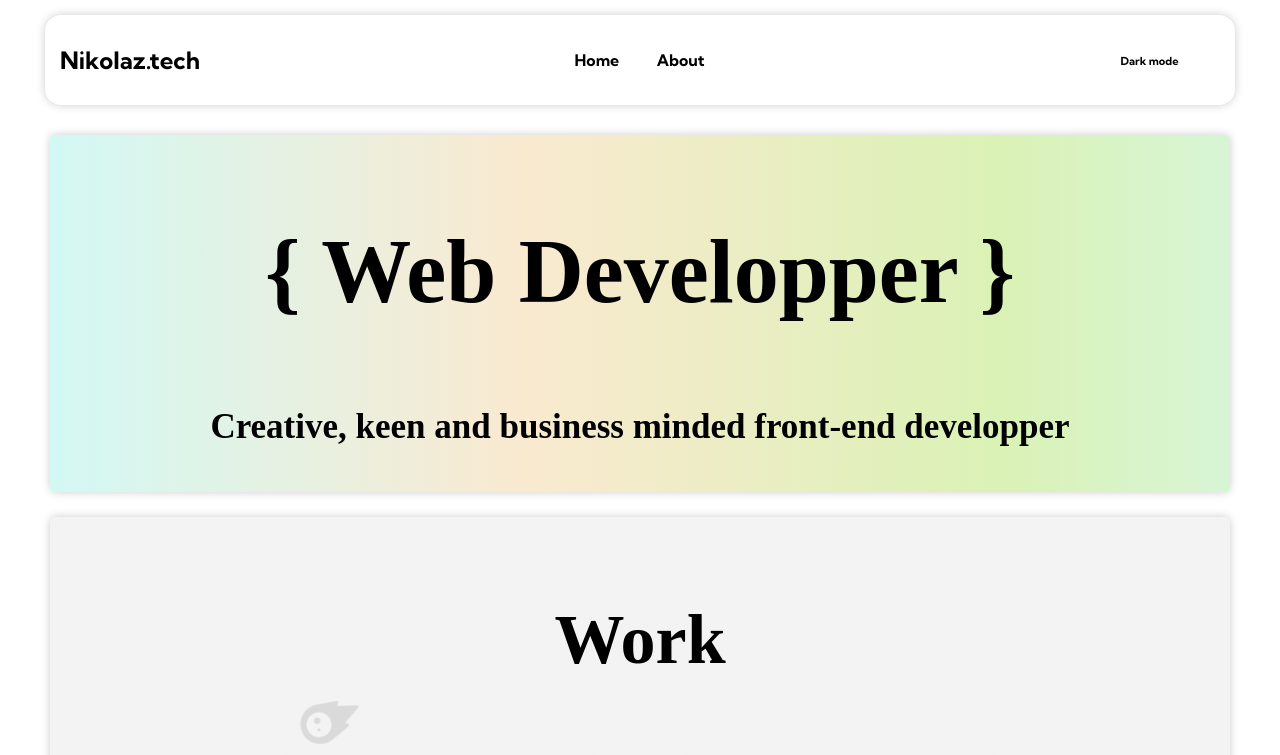
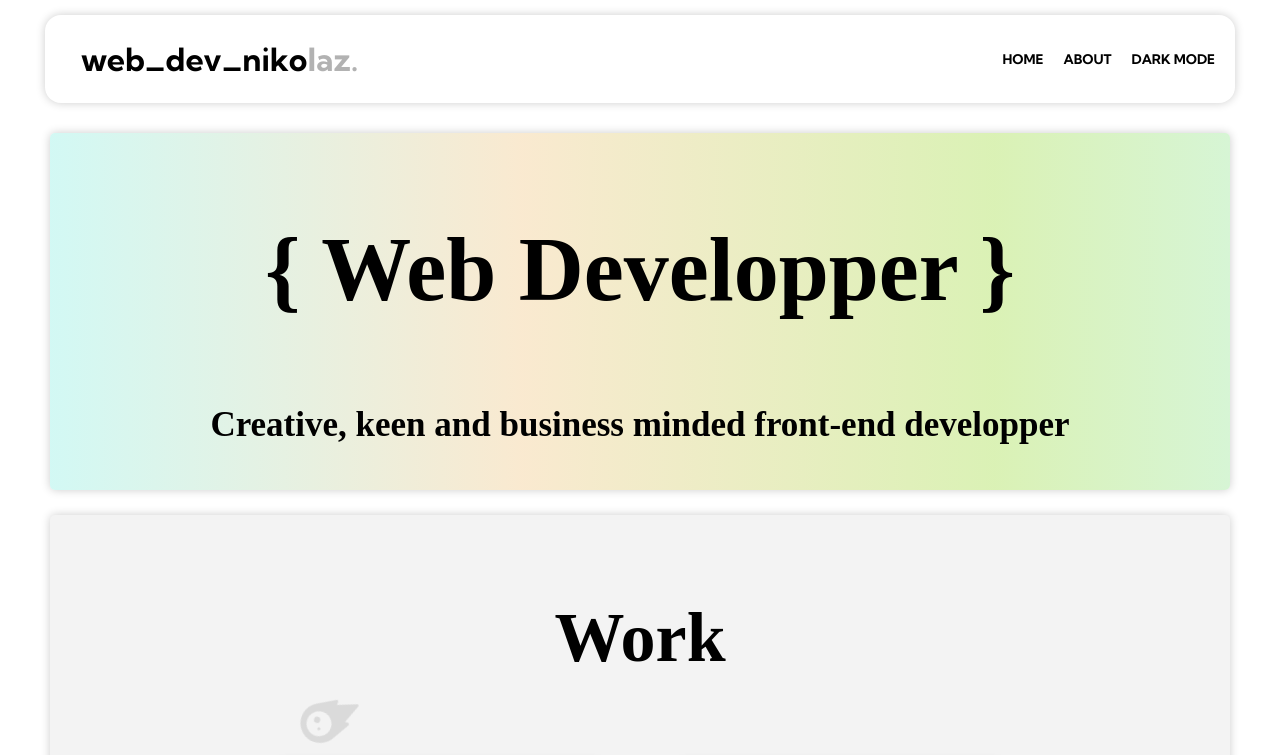
Before and after one commit to nikolaz90/portfolio, a React (Create React App) app: page / in a window 1280 px wide. Shown: the top 755 px of the page. Built offline with nearby package versions, Linux system fonts and the light colour scheme; no server answers; a web font is replaced by a local one.

Commit message:
revamped the navbar with a drop down on smaller screens. next step is to introduce a new color palette

```diff
--- a/src/components/Navbar.js
+++ b/src/components/Navbar.js
@@ -11,15 +11,58 @@ function Navbar() {
     setIsActive(pageNum);
   }
 
+  const overlay = document.getElementById('overlay')
+
+  const handleCheck = ()=>{
+      overlay.classList.toggle('overlay-activated')
+  }
+
+  const navRemoveMenu = ()=>{
+      document.getElementById('hamburger-checkbox').checked = !document.getElementById('hamburger-checkbox').checked
+  }
+
+  const handleClickLink = () => {
+    handleCheck()
+    navRemoveMenu()
+  }
+
   return (
-    <nav className='nav-content'>
-        <h1><Link className='nav-logo' to='/'>Nikolaz.tech</Link></h1>
-        <ul className='nav-links-container'>
-          <li> <Link className={`nav-link ${isActive === 0 && 'active-nav'}`} to='/' onClick={()=>handleActivePage(0)}>Home</Link> </li>
-          <li> <Link className={`nav-link ${isActive === 1 && 'active-nav'}`} to='/about' onClick={()=>handleActivePage(1)}>About</Link></li>
+    <>
+      <nav className='navbar flex-row'>
+        <div className='title-container flex-row'>
+          <Link to='/' className='nav-title-link'><h1 className='nav-title'>web_dev_niko<span className='nav-title-grey'>laz.</span></h1></Link>
+            <input id='hamburger-checkbox' type='checkbox'/>
+            <label className='hamburger' onClick={handleClickLink} forHtml='hamburger-checkbox'>
+              <div className='hamburger-line'></div>
+            </label>
+        </div>
+        <ul class='nav-link-container flex-row'>
+          <Link to='/'><li id="nav-link" className='nav-link'>Home</li></Link>
+          <Link to='/about'><li id="nav-link" className='nav-link'>About</li></Link>
+          <span onClick={setDarkTheme}>{isDark ? <li className='nav-link'>Dark mode</li>:<li className='nav-link'>Light mode</li>}</span>
         </ul>
-        <span className='theme-btn' onClick={setDarkTheme}>{isDark ? <small>Dark mode</small>:<small>Light mode</small>}</span>
-    </nav>
+      </nav>
+      <div id="overlay" className='overlay-menu'>
+        <ul class='nav-link-container-overlay'>
+          <Link to='/' onClick={handleClickLink}><li class='nav-link'>Home</li></Link>
+          <Link to='/about' onClick={handleClickLink}><li class='nav-link'>About</li></Link>
+          <span onClick={setDarkTheme}>{isDark ? <li className='nav-link'>Dark mode</li>:<li className='nav-link'>Light mode</li>}</span>
+        </ul>
+      </div>
+    </>
+
+
+
+
+    // <nav className='nav-content'>
+    //     <h1><Link className='nav-logo' to='/'>Nikolaz.tech</Link></h1>
+    //     <ul className='nav-links-container'>
+    //       <li> <Link className={`nav-link ${isActive === 0 && 'active-nav'}`} to='/' onClick={()=>handleActivePage(0)}>Home</Link> </li>
+    //       <li> <Link className={`nav-link ${isActive === 1 && 'active-nav'}`} to='/about' onClick={()=>handleActivePage(1)}>About</Link></li>
+    //     </ul>
+    //     <span className='theme-btn' onClick={setDarkTheme}>{isDark ? <small>Dark mode</small>:<small>Light mode</small>}</span>
+    // </nav>
+
   )
 }
 
--- /dev/null
+++ b/src/hamburger.css
@@ -0,0 +1,59 @@
+#hamburger-checkbox{
+    display: none;
+}
+
+.hamburger{
+    display: none;
+    flex-direction: column;
+    align-items: center;
+    justify-content: center;
+    height: 100%;
+    width: 15px;
+    cursor: pointer;
+}
+
+.hamburger-line,
+.hamburger-line::before,
+.hamburger-line::after{
+    padding: 0px;
+    display:block;
+    height: 0.2rem;
+    width: 40px;
+    background: var(--primary-color);;
+    position: absolute;
+    border-radius: 3px;
+    transition: transform 0.5s cubic-bezier(0.1, 1, 0.5, 1);
+}
+
+.hamburger-line::before{
+    content: "";
+    margin-top: -10px;
+}
+.hamburger-line::after{
+    content: "";
+    margin-top: 10px;
+}
+
+#hamburger-checkbox:checked + .hamburger .hamburger-line::before{
+    margin-top: 0px;
+    transform: rotate(180deg);
+    background-color: rgb(178, 178, 178);
+
+}
+
+#hamburger-checkbox:checked + .hamburger .hamburger-line{
+    background-color: rgba(0,0,0,0);
+}
+
+#hamburger-checkbox:checked + .hamburger .hamburger-line::after{
+    margin-top:0px;
+    transform: rotate(-90deg);
+    background-color: rgb(139, 139, 139);
+}
+
+
+@media (max-width: 1000px) {
+    .hamburger{
+        display: flex;
+    }
+}
--- a/src/index.css
+++ b/src/index.css
@@ -1,4 +1,7 @@
 @import url('https://fonts.googleapis.com/css2?family=Bebas+Neue&family=Bungee&family=Chakra+Petch:wght@300&family=Kumbh+Sans:wght@700&family=Noto+Sans+Mono&family=Zen+Loop&display=swap');
+@import url('hamburger.css');
+@import url('overlay.css');
+
 *{
     padding: 5px;
 }
@@ -66,7 +69,79 @@ button{
 
 
 /*NAV*/
-.nav-content{
+.flex-col{
+    display: flex;
+    flex-direction: column;
+}
+
+.flex-row{
+    display: flex;
+    flex-direction: row;
+}
+
+.navbar{
+    position: sticky;
+    max-width: 1200px;
+    margin: auto;
+    border-radius: 1rem;
+    box-shadow: 0px 0px 10px rgba(0, 0, 0, 0.2);
+    justify-content: space-between;
+}
+.nav-link-container{
+    flex-wrap: wrap;
+    justify-content: flex-end;
+    width: 100%;
+}
+
+.nav-title{
+    font-size:xx-large;
+    font-weight: 100;
+    margin: 0px 0px 0px 5px;
+    width: 100%;
+    color: var(--primary-color);
+}
+.nav-title-grey{
+    color: rgb(178, 178, 178);
+    right: 0px;
+    margin-left: -0.3rem;
+}
+.nav-link{
+    text-transform: uppercase;
+    font-size:smaller;
+    transition: all 0.3s ease-in-out;
+    overflow: hidden;
+    color: var(--primary-color);
+}
+.nav-link:hover{
+    cursor: pointer;
+    color: rgb(178, 178, 178);
+}
+
+.title-container{
+    justify-content: space-between;
+    align-items: center;
+    width: 100%;
+    padding: 0 1rem;
+}
+
+@media (max-width: 1000px) {
+    .nav-title{
+        font-size: 1.5rem;
+    }
+    .mob-nav{
+        display: flex;
+    }
+    .nav-link-container{
+        flex-direction: column;
+        align-items: center;
+        display: none;
+    }
+    .nav-title-grey{
+        display: none;
+    }
+}
+
+/* .nav-content{
     display: flex;
     flex-direction: row;
     flex-wrap: wrap;
@@ -95,7 +170,7 @@ button{
 }
 .nav-link:hover{
     border-bottom: 2px var(--primary-color) solid;
-}
+} */
 
 .active-nav{
     font-size: small;
--- /dev/null
+++ b/src/overlay.css
@@ -0,0 +1,13 @@
+.overlay-menu{
+    display: none;
+    transition: all 2s ease-in-out;
+}
+
+.overlay-activated{
+    display: flex;
+    flex-direction: column;
+    justify-content: center;
+    align-items: center;
+    text-align: center;
+    animation: fade-in 0.3s;
+}
```
